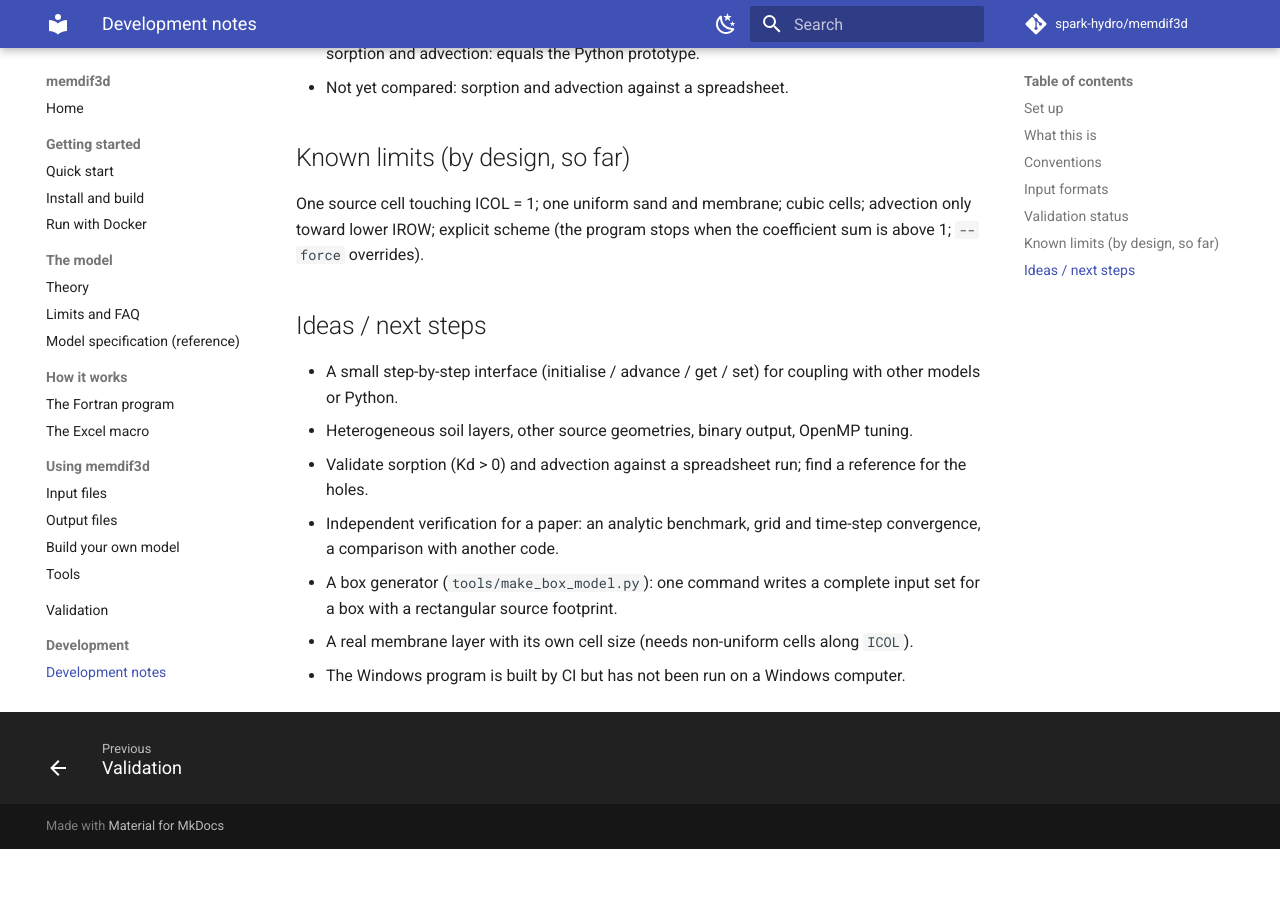
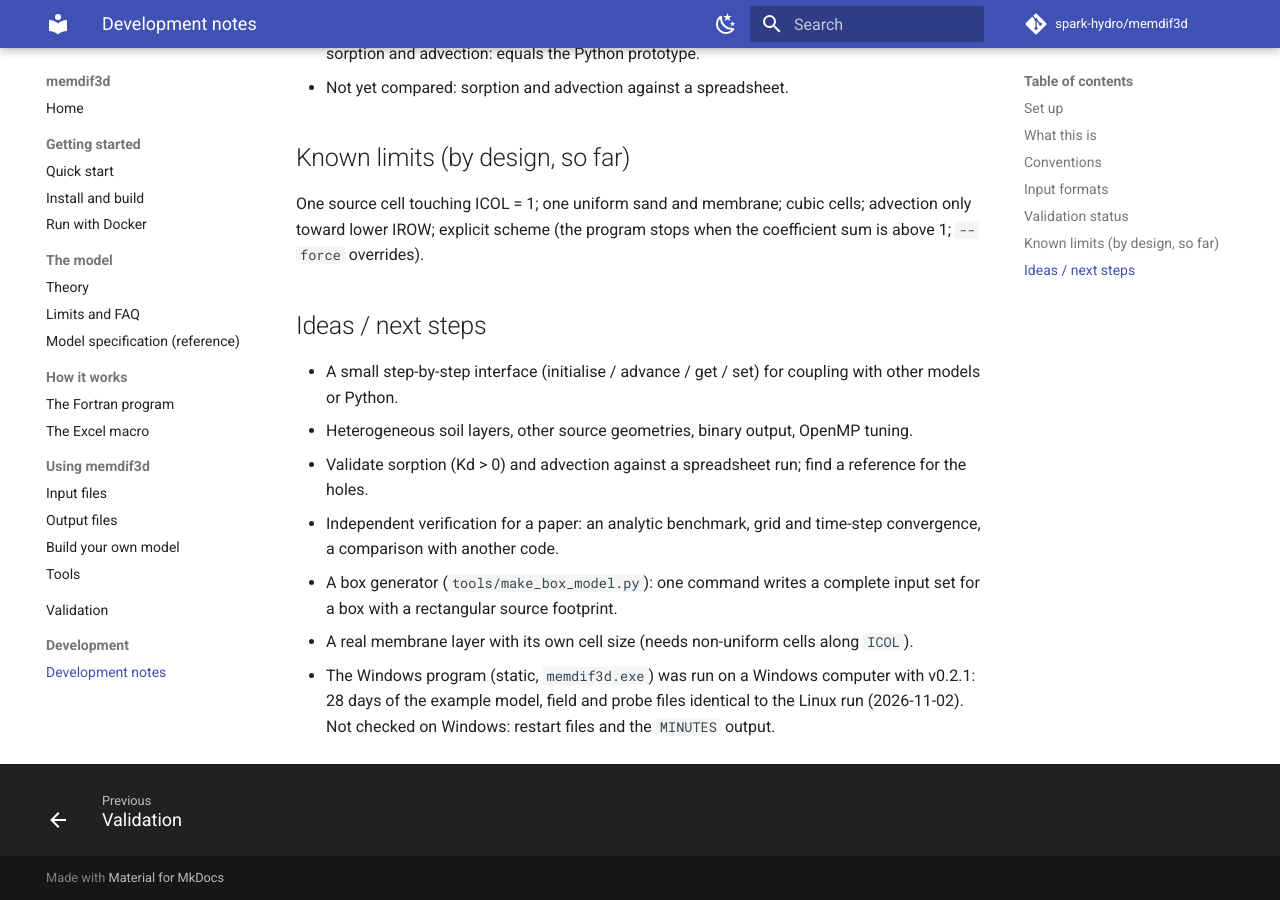
Before and after one commit to spark-hydro/memdif3d, an MkDocs documentation site: the page built from docs/DEVELOPMENT.md, in a window 1280 px wide and 900 px high, scrolled down 1465 px. Built offline with MkDocs 1.6.1 and Material for MkDocs 9.7.7, drawn with Linux system fonts in a browser that asks for light colours; comment, search, counter and statistics services are not loaded; before the commit the page ends 2314 px from its top, so only the background shows below that.

Commit message:
Docs: Windows program checked (v0.2.1)
Co-Authored-By: Claude Sonnet 5.5 <noreply@anthropic.com>

```diff
--- a/docs/DEVELOPMENT.md
+++ b/docs/DEVELOPMENT.md
@@ -37,4 +37,4 @@ One source cell touching ICOL = 1; one uniform sand and membrane; cubic cells; a
 - Independent verification for a paper: an analytic benchmark, grid and time-step convergence, a comparison with another code.
 - A box generator (`tools/make_box_model.py`): one command writes a complete input set for a box with a rectangular source footprint.
 - A real membrane layer with its own cell size (needs non-uniform cells along `ICOL`).
-- The Windows program is built by CI but has not been run on a Windows computer.
+- The Windows program (static, `memdif3d.exe`) was run on a Windows computer with v0.2.1: 28 days of the example model, field and probe files identical to the Linux run (2026-11-02). Not checked on Windows: restart files and the `MINUTES` output.
```
Also changed, not shown: README.md (+1 -1 lines).
